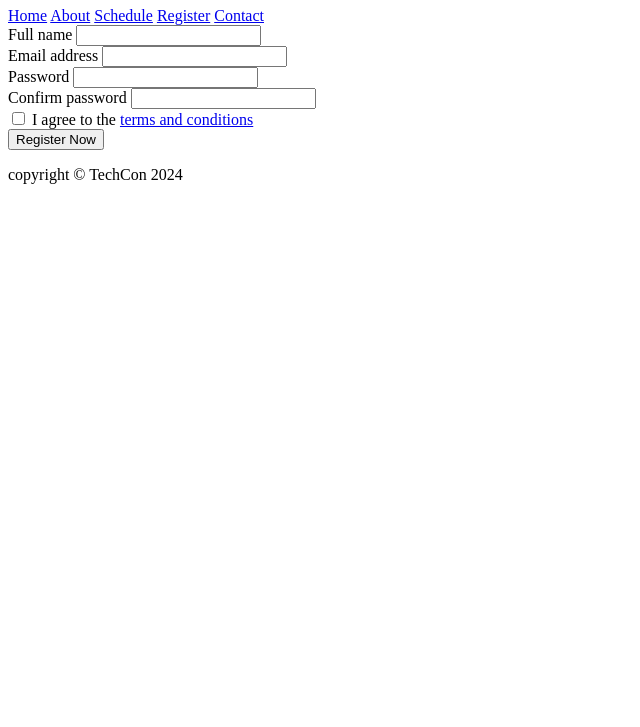
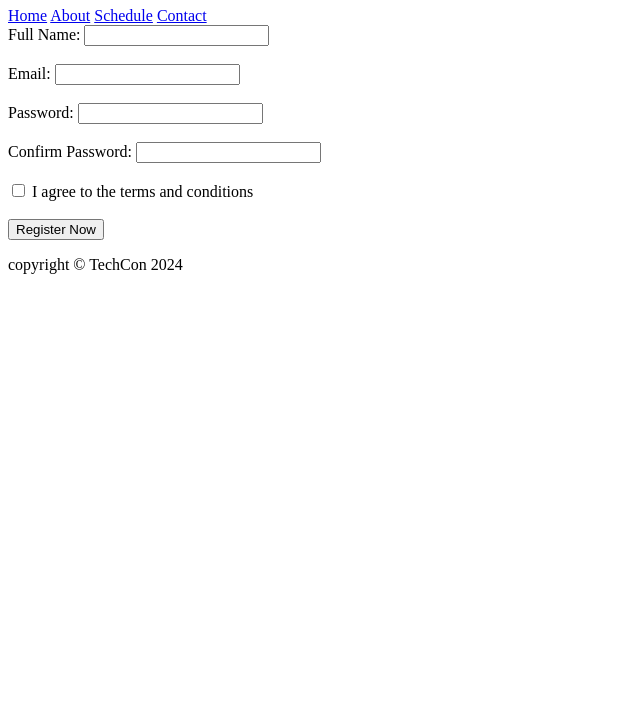
Before and after one commit to DayvonSam/TechCon_HTML, a plain HTML site: page techcon_website/register.html in a window 1280 px wide. Shown: the part 73-800 px from the top of the page, without its empty margins (0-640 px from the left). Drawn offline with Linux system fonts and the light colour scheme.

Commit message:
add register.html

```diff
--- a/techcon_website/register.html
+++ b/techcon_website/register.html
@@ -1,77 +1,54 @@
-<!doctype html>
+<!DOCTYPE html>
 <html lang="en">
 <head>
-  <meta charset="utf-8" />
-  <meta name="viewport" content="width=device-width,initial-scale=1" />
+  <meta charset="UTF-8">
+  <meta name="viewport" content="width=device-width, initial-scale=1.0">
   <title>Register for TechCon 2024</title>
-  <meta name="description" content="Register for TechCon 2024 — attendee registration form." />
-  <link rel="stylesheet" href="styles.css">
 </head>
 <body>
+  <!-- Header -->
   <header>
-    <div class="container">
     <h1>Register for TechCon 2024</h1>
-      <nav aria-label="Primary navigation">
+    <nav>
       <a href="index.html">Home</a>
       <a href="about.html">About</a>
       <a href="schedule.html">Schedule</a>
-        <a href="register.html">Register</a>
       <a href="contact.html">Contact</a>
     </nav>
-    </div>
   </header>
 
+  <!-- Main Content -->
   <main>
-    <div class="container">
-      <form id="registerForm" action="#" method="post" novalidate>
-        <div>
-          <label for="fullName">Full name</label>
-          <input id="fullName" name="fullName" type="text" required>
-        </div>
+    <form action="#" method="post">
+      <!-- Name field -->
+      <label for="name">Full Name:</label>
+      <input type="text" id="name" name="name" required><br><br>
 
-        <div>
-          <label for="email">Email address</label>
-          <input id="email" name="email" type="email" required>
-        </div>
+      <!-- Email field -->
+      <label for="email">Email:</label>
+      <input type="email" id="email" name="email" required><br><br>
 
-        <div>
-          <label for="password">Password</label>
-          <input id="password" name="password" type="password" required minlength="8">
-        </div>
+      <!-- Password fields -->
+      <label for="password">Password:</label>
+      <input type="password" id="password" name="password" required><br><br>
 
-        <div>
-          <label for="confirmPassword">Confirm password</label>
-          <input id="confirmPassword" name="confirmPassword" type="password" required minlength="8">
-        </div>
+      <label for="confirm-password">Confirm Password:</label>
+      <input type="password" id="confirm-password" name="confirm-password" required><br><br>
 
-        <div>
-          <input id="terms" name="terms" type="checkbox" required>
-          <label for="terms">I agree to the <a href="terms.html">terms and conditions</a></label>
-        </div>
+      <!-- Terms and conditions -->
+      <label>
+        <input type="checkbox" name="terms" required>
+        I agree to the terms and conditions
+      </label><br><br>
 
-        <div>
+      <!-- Submit button -->
       <button type="submit">Register Now</button>
-        </div>
     </form>
-    </div>
   </main>
 
+  <!-- Footer -->
   <footer>
-    <div class="container">
     <p>copyright © TechCon 2024</p>
-    </div>
   </footer>
-
-  <script>
-    // Small front-end validation: check passwords match
-    document.getElementById('registerForm')?.addEventListener('submit', function(e){
-      const p = document.getElementById('password').value;
-      const c = document.getElementById('confirmPassword').value;
-      if (p !== c) {
-        e.preventDefault();
-        alert('Passwords do not match.');
-      }
-    });
-  </script>
 </body>
 </html>
```
Lines whose indentation alone changed are shown as unchanged.
